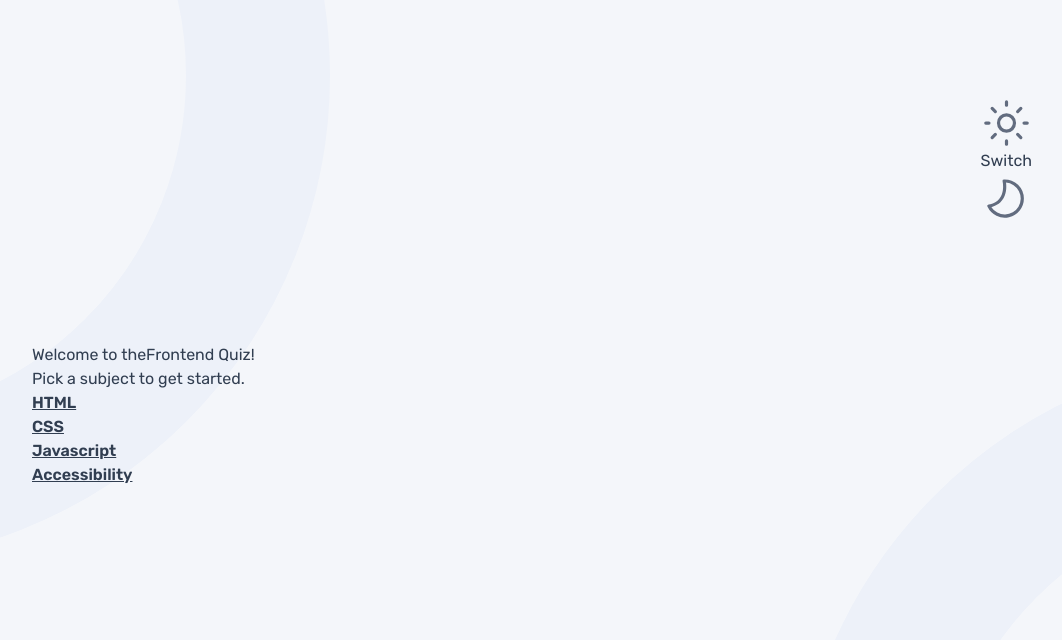
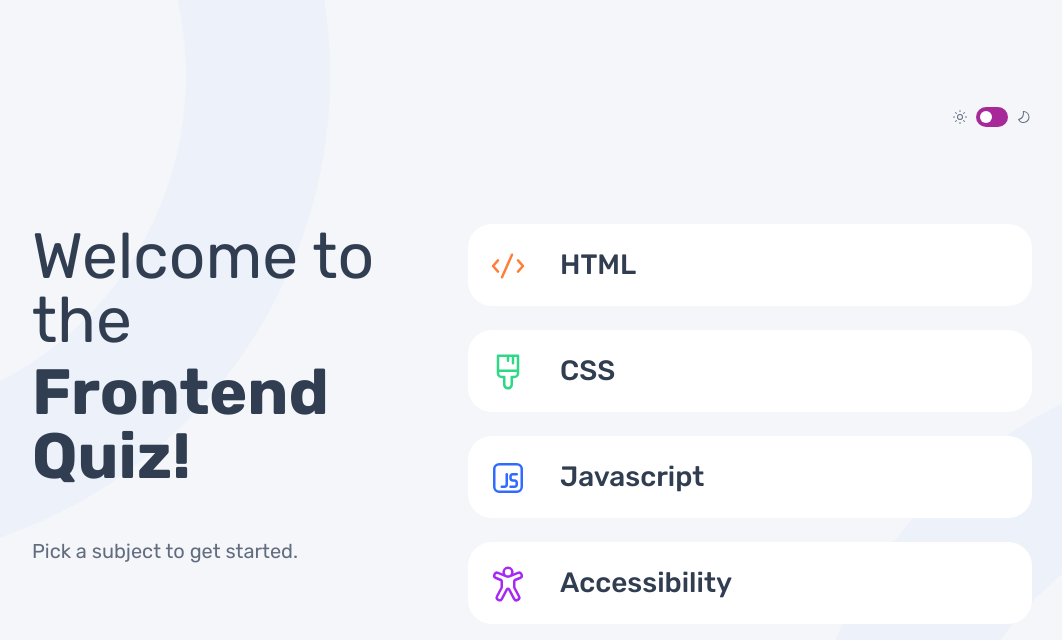
Before and after one commit to Zukizuk/frontend-quiz-app-main-amalitech, a React (Vite) app: page / in a window 1280 px wide. Shown: the top 640 px of the page, without its empty margins (108-1170 px from the left). Built offline with nearby package versions, Linux system fonts and the light colour scheme.

Commit message:
implements complete home layout

```diff
--- a/src/App.tsx
+++ b/src/App.tsx
@@ -11,8 +11,10 @@ import { useTheme } from "./context/ThemeProvider";
 
 const lightTheme = {
   bg: "var(--light-grey)",
+  itemBG: "var(--white)",
   fg: "var(--dark-navy)",
   bgImg: "light",
+  textSecondary: "var(--grey-navy)",
   colors: {
     html: "#FFF1E9",
     css: "#E0FDEF",
@@ -23,8 +25,16 @@ const lightTheme = {
 
 const darkTheme = {
   bg: "var(--dark-navy)",
+  itemBG: "var(--navy)",
   fg: "var(--white)",
   bgImg: "dark",
+  textSecondary: "var(--light-bluish)",
+  colors: {
+    html: "#FFF1E9",
+    css: "#E0FDEF",
+    javascript: "#EBF0FF",
+    accessibility: "#F6E7FF",
+  },
 };
 
 function App() {
@@ -62,7 +72,7 @@ const GlobalStyle = createGlobalStyle`
 
   html {
   scroll-behavior: smooth;
-  line-height: 1.15;
+  line-height: 1.5;
   -webkit-text-size-adjust: 100%;
   -webkit-tap-highlight-color: #0000;
 }
@@ -155,9 +165,6 @@ h2,
 h3 {
   font-weight: 600;
 }
-button {
-  all: unset;
-}
 [type="button"],
 [type="reset"],
 [type="submit"],
@@ -184,7 +191,6 @@ label[for] {
     flex-direction: column;
     background-color: ${(props) => `rgb(${props.theme.bg})`};
     color: ${(props) => `rgb(${props.theme.fg})`};
-    line-height: 1.5;
     background-image: ${(props) =>
       `url('/assets/images/pattern-background-mobile-${props.theme.bgImg}.svg')`};
     background-size: cover;
@@ -209,6 +215,7 @@ label[for] {
     padding-top: 2rem;
     @media (min-width: 768px) {
       padding-inline: 4rem;
+      padding-top: 0;
     }
     @media (min-width: 1024px) {
       padding-inline: 8.75rem;
--- a/src/components/header.tsx
+++ b/src/components/header.tsx
@@ -7,7 +7,6 @@ export default function Header() {
   const { mode, setMode } = useTheme();
   const pathname = useLocation().pathname;
   const subject = pathname.split("/")[1];
-  console.log(subject);
 
   const handleTheme = () => {
     if (mode === "light") {
@@ -22,9 +21,9 @@ export default function Header() {
   return (
     <header>
       <Container>
-        <div>
+        <SubjectWrapper>
           {subject && (
-            <div>
+            <SubjectContainer>
               <img
                 src={`/assets/images/${subject.toLowerCase()}.svg`}
                 alt={`${subject} Icon`}
@@ -33,10 +32,10 @@ export default function Header() {
                 loading="lazy"
               />
               <span>{subject}</span>
-            </div>
+            </SubjectContainer>
           )}
-        </div>
-        <div className="flex-between gap-2 lg:gap-4">
+        </SubjectWrapper>
+        <SwitchContainer>
           <img
             src={`/assets/images/icon-sun-${
               mode === "light" ? "dark" : "light"
@@ -45,7 +44,7 @@ export default function Header() {
             height={16}
             alt="Sun"
           />
-          <Switch toggleTheme={handleTheme} />
+          <Switch mode={mode} toggleTheme={handleTheme} />
           <img
             src={`/assets/images/icon-moon-${
               mode === "light" ? "dark" : "light"
@@ -54,7 +53,7 @@ export default function Header() {
             height={16}
             alt="Sun"
           />
-        </div>
+        </SwitchContainer>
       </Container>
     </header>
   );
@@ -72,3 +71,26 @@ const Container = styled.div`
     padding: 6.063rem 8.75rem 5.438rem;
   }
 `;
+
+const SubjectContainer = styled.div`
+  display: flex;
+  align-items: center;
+  justify-content: start;
+`;
+
+const SwitchContainer = styled.div`
+  display: flex;
+  align-items: center;
+  justify-content: space-between;
+  gap: 0.5rem;
+
+  img {
+    width: 16px;
+    height: 16px;
+  }
+`;
+
+const SubjectWrapper = styled.div`
+  height: 2.5rem;
+  width: 10.438rem;
+`;
--- a/src/components/switch.tsx
+++ b/src/components/switch.tsx
@@ -1,5 +1,38 @@
 import React from "react";
+import styled from "styled-components";
 
-export default function Switch({ toggleTheme }: { toggleTheme: () => void }) {
-  return <div>Switch</div>;
+interface Props {
+  toggleTheme: () => void;
+  mode: string;
 }
+
+export default function Switch({ toggleTheme, mode }: Props) {
+  return (
+    <StyledSwitch data-state={mode === "dark"} onClick={toggleTheme}>
+      <Thumb data-state={mode === "dark"}></Thumb>
+    </StyledSwitch>
+  );
+}
+
+const StyledSwitch = styled.button`
+  display: inline-flex;
+  width: 2rem;
+  padding: 4px;
+  align-items: center;
+  background-color: rgb(var(--purple));
+  border-radius: 9999px;
+  cursor: pointer;
+`;
+
+const Thumb = styled.span`
+  background-color: white;
+  height: 0.75rem;
+  width: 0.75rem;
+  border-radius: 9999px;
+  display: block;
+  transform: translateX(0);
+  transition: transform 0.2s;
+  &[data-state="true"] {
+    transform: translateX(0.8rem);
+  }
+`;
--- a/src/pages/home.tsx
+++ b/src/pages/home.tsx
@@ -1,21 +1,92 @@
 import { Link } from "react-router-dom";
+import { ListItem, SmallText } from "../styles";
+import styled from "styled-components";
 
 export default function Home() {
   const subjects = ["HTML", "CSS", "Javascript", "Accessibility"];
   return (
-    <div>
-      <h1>
-        Welcome to the
-        <span>Frontend Quiz!</span>
-      </h1>
-      <p>Pick a subject to get started.</p>
-      <ul>
+    <Section>
+      <TextContainer>
+        <WelcomeHeading>
+          Welcome to the <EmphasisText>Frontend Quiz!</EmphasisText>
+        </WelcomeHeading>
+        <SmallText>Pick a subject to get started.</SmallText>
+      </TextContainer>
+      <List>
         {subjects.map((subject) => (
-          <li key={subject}>
-            <Link to={`/${subject.toLowerCase()}`}>{subject}</Link>
-          </li>
+          <ListItem key={subject}>
+            <div>
+              <img
+                src={`/assets/images/${subject.toLowerCase()}.svg`}
+                alt={`${subject} Image`}
+                width={40}
+                height={40}
+                loading="lazy"
+              />
+            </div>
+            <p>{subject}</p>
+            <Link to={`/${subject.toLowerCase()}`}>
+              <span className="sr-only">{subject}</span>
+            </Link>
+          </ListItem>
         ))}
-      </ul>
-    </div>
+      </List>
+    </Section>
   );
 }
+
+const Section = styled.section`
+  display: flex;
+  flex-direction: column;
+  gap: 2.5rem;
+  margin-bottom: 15.75rem;
+  @media (min-width: 768px) {
+    gap: 4rem;
+    margin-bottom: 15.063rem;
+  }
+  @media (min-width: 1024px) {
+    margin-bottom: 17.5rem;
+    flex-direction: row;
+    justify-content: space-between;
+  }
+`;
+
+const TextContainer = styled.div`
+  display: flex;
+  flex-direction: column;
+  gap: 1rem;
+  @media (min-width: 1024px) {
+    gap: 3rem;
+  }
+`;
+
+const WelcomeHeading = styled.h1`
+  display: flex;
+  flex-direction: column;
+  gap: 0.5rem;
+  font-size: 40px;
+  font-weight: 300;
+  line-height: 2.25rem;
+
+  @media (min-width: 768px) {
+    font-size: 64px;
+    font-weight: 400;
+    line-height: 64px;
+  }
+`;
+
+const EmphasisText = styled.span`
+  font-weight: 500;
+  @media (min-width: 768px) {
+    font-weight: 700;
+  }
+`;
+
+const List = styled.ul`
+  display: flex;
+  flex-direction: column;
+  gap: 0.75rem;
+  @media (min-width: 768px) {
+    gap: 1.5rem;
+  }
+`;
--- /dev/null
+++ b/src/styles/index.ts
@@ -0,0 +1,30 @@
+import styled from "styled-components";
+
+export const SmallText = styled.p`
+  font-size: 0.875rem;
+  line-height: 150%;
+  color: rgb(${({ theme }) => theme.textSecondary});
+  @media (min-width: 768px) {
+    font-size: 1.25rem;
+  }
+`;
+
+export const ListItem = styled.li`
+  display: flex;
+  align-items: center;
+  gap: 1rem;
+  border-radius: 12px;
+  background-color: ${(props) => `rgb(${props.theme.itemBG})`};
+  padding: 0.75rem;
+  font-size: 1.125rem;
+  font-weight: 500;
+  @media (min-width: 768px) {
+    gap: 2rem;
+    border-radius: 24px;
+  }
+  @media (min-width: 1024px) {
+    width: 35.25rem;
+    padding: 1.25rem;
+    font-size: 1.75rem;
+  }
+`;
```
